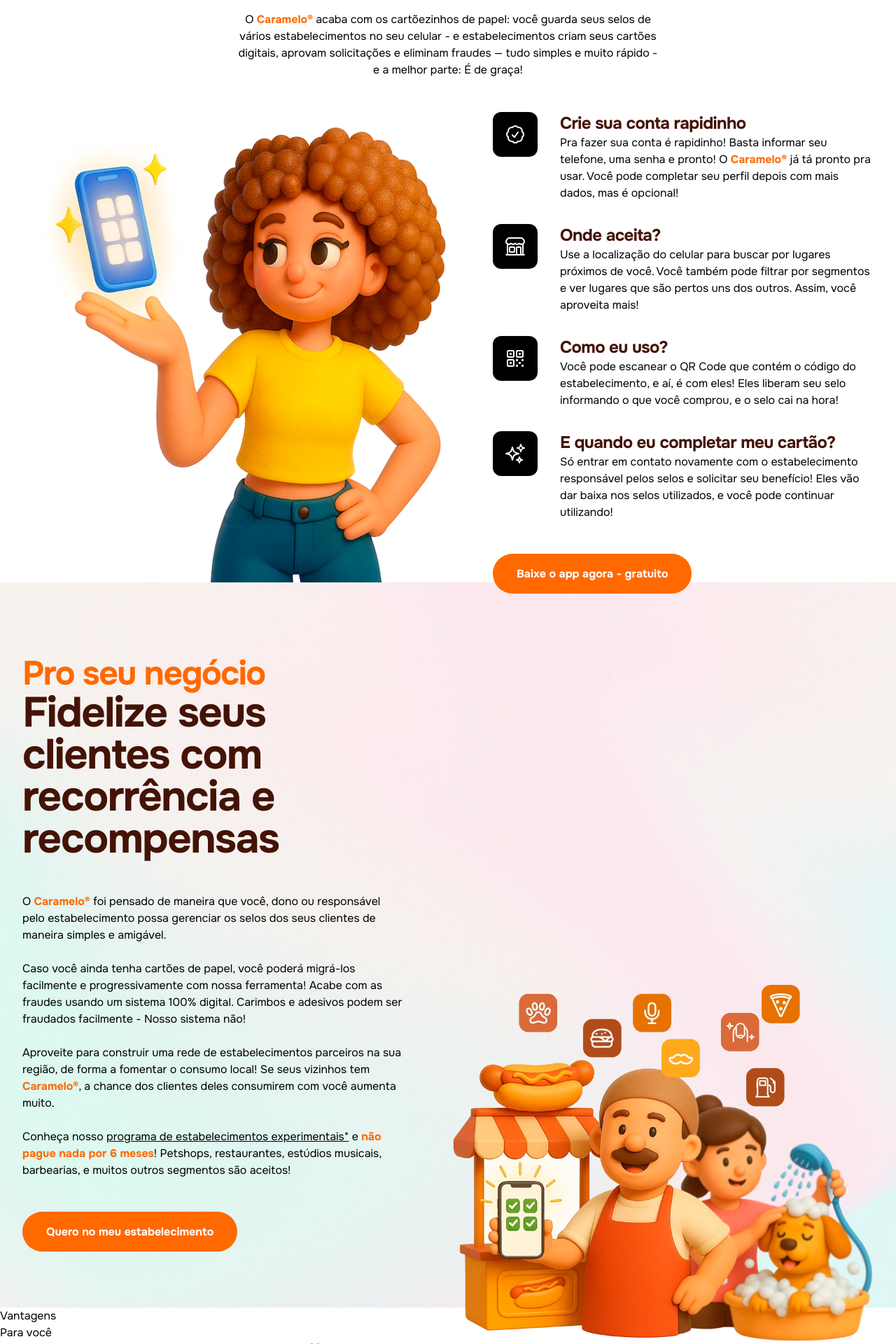
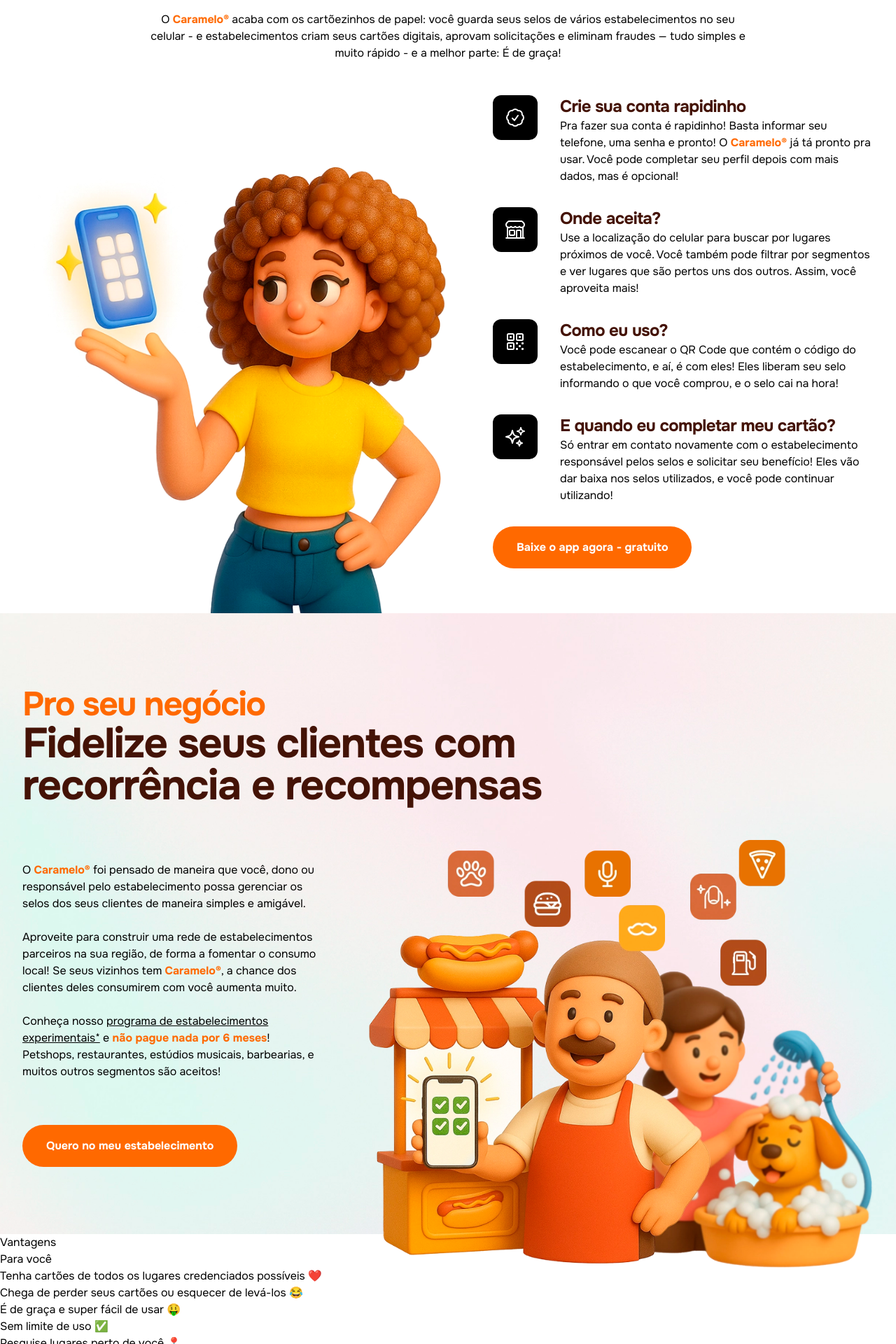
Before and after one commit to caramelo-app/caramelo-site, a Next.js app: page / in a window 1280 px wide. Shown: the part 1200-3120 px from the top of the page at 70% size. Built offline with nearby package versions, Linux system fonts and the light colour scheme.

Commit message:
fix: layout fixes

```diff
--- a/components/index/AdvantagesSection.tsx
+++ b/components/index/AdvantagesSection.tsx
@@ -36,6 +36,11 @@
                         <li>🌱 Mais ecológico do que cartões de papel</li>
                         <li>😍 Cartões e clientes ilimitados</li>
                         <li>👆 Libere créditos com um clique</li>
+                        <li>🔒 Sistema 100% digital e seguro</li>
+                        <li>
+                            🔄 Migre seus cartões atuais facilmente com a nossa
+                            ferramenta!
+                        </li>
                     </ul>
                     <CustomButton href="/">
                         Quero no meu estabelecimento
--- a/components/index/ForYouSection.tsx
+++ b/components/index/ForYouSection.tsx
@@ -29,12 +29,11 @@
                 <Image
                     src={forYouImage}
                     alt="Caramelo® - For You"
-                    className="xl:w-1/2"
                     width={650}
                     height={715}
                 />
-                <div>
-                    <div id="highlights-container-content">
+                <div id="highlights-container-content">
+                    <section>
                         <div>
                             <CheckBadgeIcon className="icon-highlight" />
                             <div>
@@ -86,7 +85,7 @@
                                 </p>
                             </div>
                         </div>
-                    </div>
+                    </section>
                     <CustomButton href="/">
                         Baixe o app agora - gratuito
                     </CustomButton>
--- a/components/index/ForYourBusinessSection.tsx
+++ b/components/index/ForYourBusinessSection.tsx
@@ -8,38 +8,32 @@
     return (
         <section id="for-your-business">
             <div id="for-your-business-container">
-                <div id="for-your-business-content">
                 <h2>
                     <small>Pro seu negócio</small>
                     <br />
                     Fidelize seus clientes com recorrência e recompensas
                 </h2>
+                <section>
+                    <div id="for-your-business-content">
                         <p>
-                        O <strong>Caramelo®</strong> foi pensado de maneira que
-                        você, dono ou responsável pelo estabelecimento possa
-                        gerenciar os selos dos seus clientes de maneira simples
-                        e amigável.
+                            O <strong>Caramelo®</strong> foi pensado de maneira
+                            que você, dono ou responsável pelo estabelecimento
+                            possa gerenciar os selos dos seus clientes de
+                            maneira simples e amigável.
                         </p>
                         <p>
-                        Caso você ainda tenha cartões de papel, você poderá
-                        migrá-los facilmente e progressivamente com nossa
-                        ferramenta! Acabe com as fraudes usando um sistema 100%
-                        digital. Carimbos e adesivos podem ser fraudados
-                        facilmente - Nosso sistema não!
-                    </p>
-                    <p>
-                        Aproveite para construir uma rede de estabelecimentos
-                        parceiros na sua região, de forma a fomentar o consumo
-                        local! Se seus vizinhos tem <strong>Caramelo®</strong>,
-                        a chance dos clientes deles consumirem com você aumenta
-                        muito.
+                            Aproveite para construir uma rede de
+                            estabelecimentos parceiros na sua região, de forma a
+                            fomentar o consumo local! Se seus vizinhos tem{" "}
+                            <strong>Caramelo®</strong>, a chance dos clientes
+                            deles consumirem com você aumenta muito.
                         </p>
                         <p>
                             Conheça nosso{" "}
                             <u>programa de estabelecimentos experimentais*</u> e{" "}
-                        <strong>não pague nada por 6 meses</strong>! Petshops,
-                        restaurantes, estúdios musicais, barbearias, e muitos
-                        outros segmentos são aceitos!
+                            <strong>não pague nada por 6 meses</strong>!
+                            Petshops, restaurantes, estúdios musicais,
+                            barbearias, e muitos outros segmentos são aceitos!
                         </p>
                         <CustomButton href="/">
                             Quero no meu estabelecimento
@@ -51,6 +45,7 @@
                         width={911}
                         height={763}
                     />
+                </section>
             </div>
         </section>
     );
--- a/postcss.config.mjs
+++ b/postcss.config.mjs
@@ -1,5 +1,7 @@
-export default {
+const postcssConfig = {
     plugins: {
         "@tailwindcss/postcss": {},
     },
 };
+
+export default postcssConfig;
--- a/styles/main-for-you.css
+++ b/styles/main-for-you.css
@@ -12,7 +12,7 @@
     text-orange-950
     tracking-tight
     text-center
-    xl:w-[50%]
+    xl:w-[70%]
     mx-auto
     mb-12;
 }
@@ -24,7 +24,7 @@
 #for-you p {
     @apply text-base
     text-center
-    xl:w-[50%]
+    xl:w-[70%]
     mx-auto;
 }
 
@@ -36,6 +36,10 @@
     @apply mt-12 flex gap-16 flex-col-reverse xl:flex-row;
 }
 
+#for-you #highlights-container img {
+    @apply xl:w-1/2 self-center xl:self-end;
+}
+
 #for-you #highlights-container h3 {
     @apply text-2xl font-black text-orange-950 tracking-tight;
 }
@@ -45,15 +49,15 @@
 }
 
 #for-you #highlights-container-content {
-    @apply mb-8;
+    @apply xl:mb-8 xl:w-1/2;
 }
 
-#for-you #highlights-container-content > div {
-    @apply flex gap-8;
+#for-you #highlights-container-content section > div {
+    @apply flex gap-8 mb-8;
 }
 
-#for-you #highlights-container-content > div > div {
-    @apply flex-1 mb-8;
+#for-you #highlights-container-content section > div div {
+    @apply flex-1;
 }
 
 #for-you #highlights-container-content .icon-highlight {
@@ -61,7 +65,7 @@
 }
 
 #for-you .custom-button {
-    @apply bg-orange-500 text-white px-8 py-4 rounded-full font-bold border-2 border-transparent transition-all duration-300;
+    @apply bg-orange-500 text-white px-8 py-4 rounded-full font-bold border-2 border-transparent transition-all duration-300 block w-fit mx-auto md:inline-block md:mx-0 xl:mb-8;
 }
 #for-you .custom-button:hover {
     @apply text-black transition-all duration-300 bg-white border-2 border-orange-500;
--- a/styles/main-for-your-business.css
+++ b/styles/main-for-your-business.css
@@ -4,44 +4,53 @@
 }
 
 #for-your-business #for-your-business-container {
-    @apply container mx-auto pt-24 px-8 xl:flex gap-16 items-end;
+    @apply container mx-auto pt-24 px-8;
 }
 
 #for-your-business #for-your-business-container img {
-    @apply xl:w-1/2 translate-y-[3rem];
+    @apply xl:w-3/5 translate-y-[3rem];
 }
 
 #for-your-business #for-your-business-content {
-    @apply lg:pb-24;
+    @apply xl:pb-24 xl:w-2/5;
 }
 
-#for-your-business #for-your-business-content .custom-button {
-    @apply bg-orange-500 text-white px-8 py-4 rounded-full font-bold border-2 border-transparent transition-all duration-300;
-}
-#for-your-business #for-your-business-content .custom-button:hover {
-    @apply text-black transition-all duration-300 bg-transparent border-2 border-orange-500;
-}
-
-#for-your-business #for-your-business-content h2 {
+#for-your-business h2 {
     @apply text-6xl
     font-black
     text-orange-950
     tracking-tight
-    mb-12;
+    xl:w-2/3
+    mb-8
+    xl:mb-0
+    text-center
+    xl:text-left;
 }
 
-#for-your-business #for-your-business-content h2 small {
+#for-your-business h2 small {
     @apply text-orange-500 leading-10 inline-block;
 }
 
+#for-your-business section {
+    @apply xl:flex gap-16 items-end;
+}
+
 #for-your-business #for-your-business-content p {
-    @apply text-base mb-6;
+    @apply text-base mb-6 text-center xl:text-left;
 }
 
 #for-your-business #for-your-business-content p:last-of-type {
-    @apply mb-16;
+    @apply mb-10 xl:mb-16;
 }
 
 #for-your-business #for-your-business-content p strong {
     @apply text-orange-500;
 }
+
+#for-your-business #for-your-business-content .custom-button {
+    @apply bg-orange-500 text-white px-8 py-4 rounded-full font-bold border-2 border-transparent transition-all duration-300 block w-fit mx-auto md:inline-block md:mx-0;
+}
+
+#for-your-business #for-your-business-content .custom-button:hover {
+    @apply text-black transition-all duration-300 bg-transparent border-2 border-orange-500;
+}
```
Lines whose indentation alone changed are shown as unchanged.
